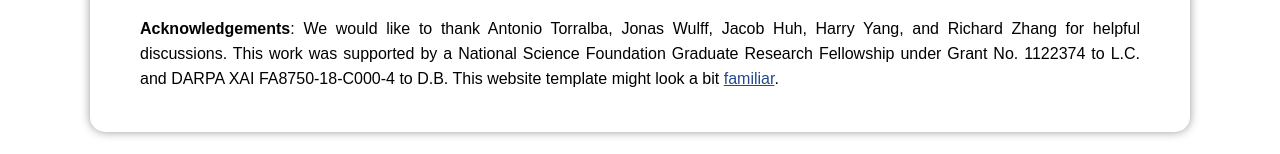
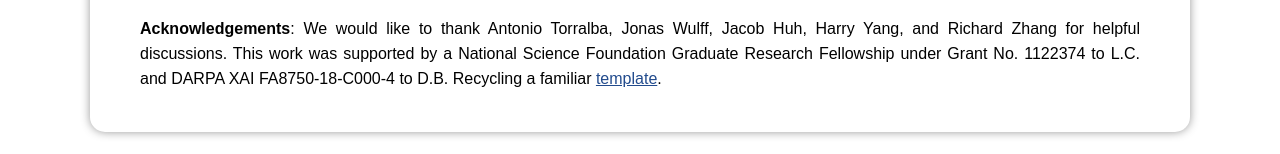
Before and after one commit to chail/patch-forensics, a plain HTML site: page index.html in a window 1280 px wide. Shown: the part 2622-2776 px from the top of the page. Drawn offline with nearby package versions, Linux system fonts and the light colour scheme.

Commit message:
Update index.html

```diff
--- a/index.html
+++ b/index.html
@@ -258,7 +258,7 @@
     <div class="content" id="acknowledgements">
           <p><strong>Acknowledgements</strong>:
 					 We would like to thank Antonio Torralba, Jonas Wulff, Jacob Huh, Harry Yang, and Richard Zhang for helpful discussions. This work was supported by a National Science Foundation Graduate Research Fellowship under Grant No. 1122374 to L.C. and DARPA XAI FA8750-18-C000-4 to D.B.
-					 This website template might look a bit <a href="https://ali-design.github.io/gan_steerability/">familiar</a>.
+					 Recycling a familiar <a href="https://ali-design.github.io/gan_steerability/">template</a>.
     </div>
 </body>
 
```
